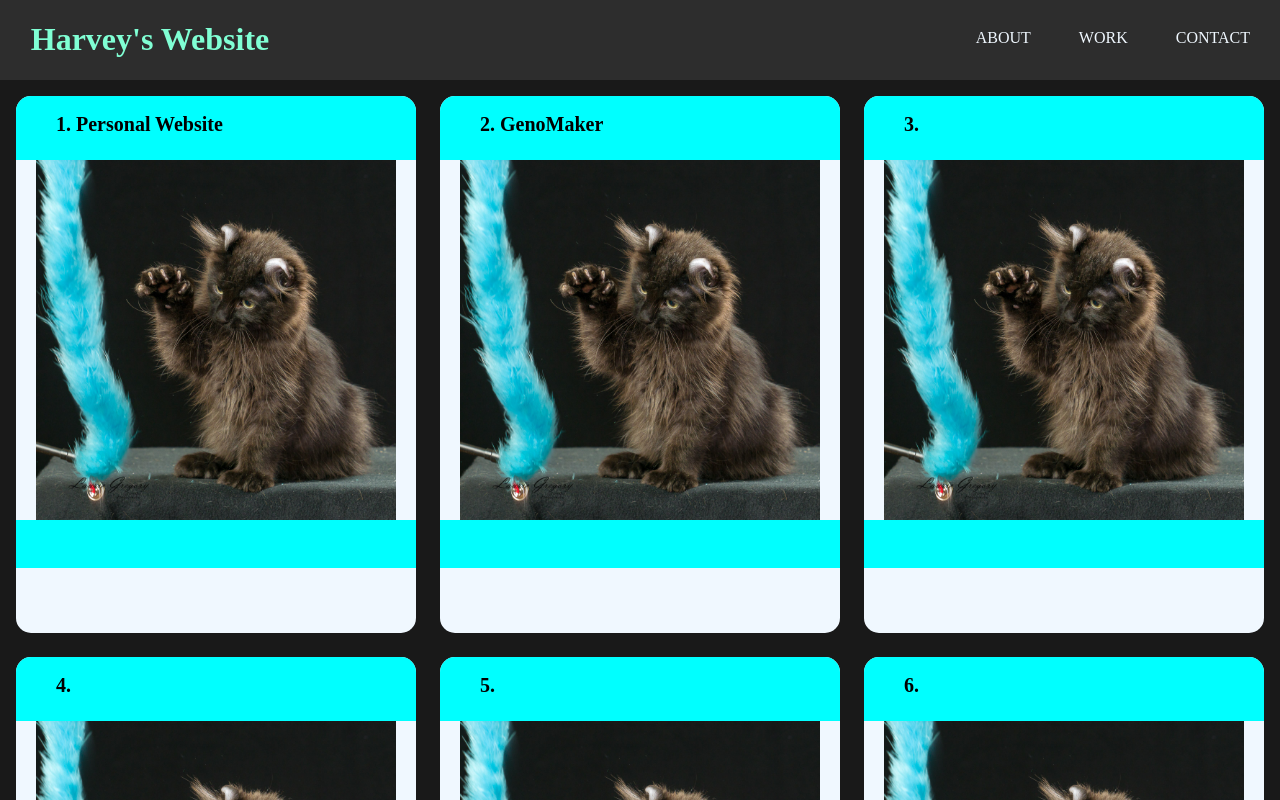
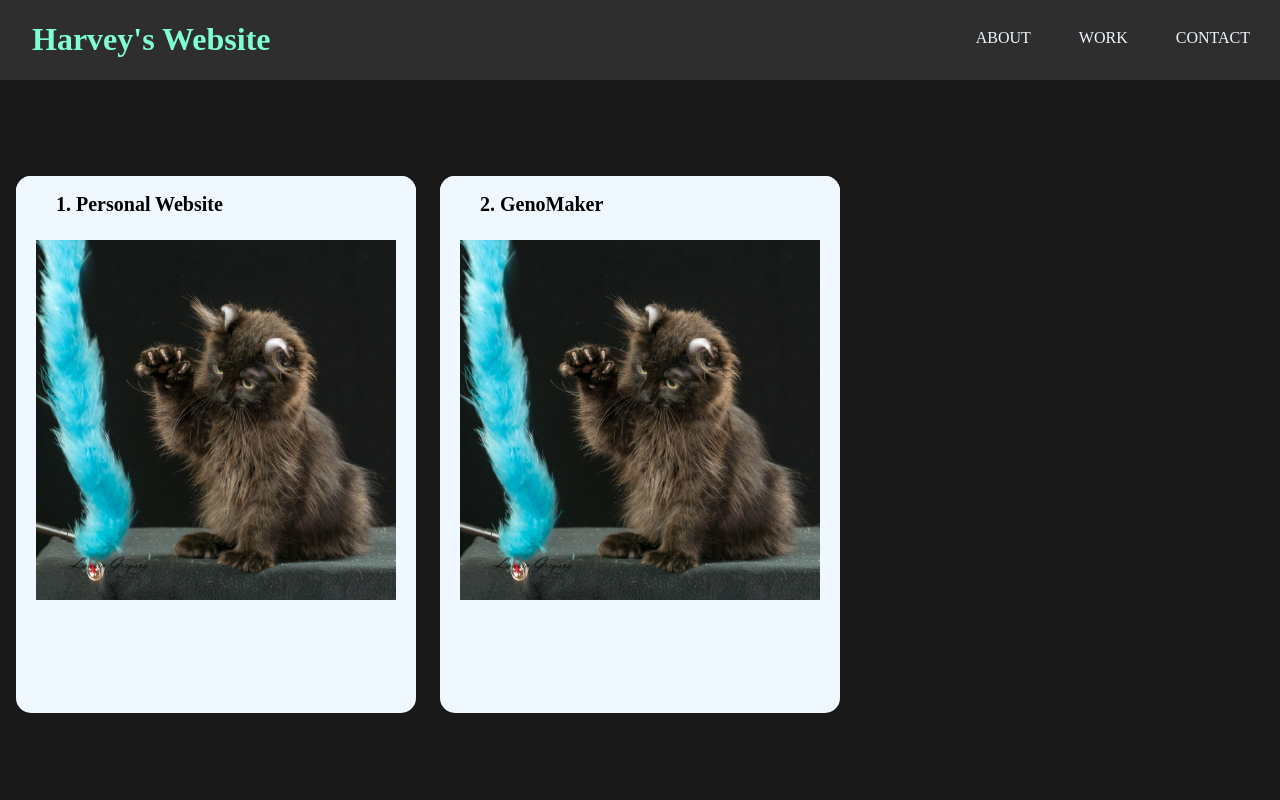
Before and after one commit to i-am-harveyt/PersonalWeb, a React (Create React App) app: page /PersonalWeb/work in a window 1280 px wide. Shown: the top 800 px of the page. Built offline with nearby package versions, Linux system fonts and the light colour scheme.

Commit message:
Change About content, set header 'sticky'

```diff
--- a/package.json
+++ b/package.json
@@ -9,6 +9,7 @@
     "@testing-library/user-event": "^13.5.0",
     "react": "^17.0.2",
     "react-dom": "^17.0.2",
+    "react-icons": "^4.3.1",
     "react-router-dom": "^6.2.1",
     "react-scripts": "5.0.0",
     "web-vitals": "^2.1.4"
--- a/src/Components/ContentBlock/ContentBlock.css
+++ b/src/Components/ContentBlock/ContentBlock.css
@@ -1,7 +1,7 @@
 :root{
-    --blockbackground: rgb(240, 248, 255);
+    --blockbackground: aliceblue;
     --fontcolor: rgb(60, 60, 60);
-    --testcolor: aqua;
+    --barcolor: aliceblue;
     --h2size: 20px;
 }
 
@@ -22,7 +22,7 @@ h2{
 
 .head-bar{
     height:4rem;
-    background-color: var(--testcolor);
+    background-color: var(--barcolor);
     border-radius: 15px 15px 0 0;
     padding-left: 10%;
     padding-right: 10%;
@@ -41,7 +41,7 @@ h2{
     width:100%;
     height:100%;
     height:3rem;
-    background-color: var(--testcolor);
+    background-color: var(--barcolor);
 }
 
 .word-block{
--- a/src/Components/Header/Header.css
+++ b/src/Components/Header/Header.css
@@ -1,10 +1,14 @@
 header {
-  background-color: rgb(50, 50, 50, 0.85);
+  top: 0;
+  margin-top: 0;
+  position: sticky;
+  z-index: 1; /*Ensure it will stay at top*/
+  height: 5rem;
+  width: 100%;
+  background-color: rgba(50, 50, 50, 0.85);
+  display: flex;
   text-align: center;
-  position: fixed;
-  z-index: 999; /*Ensure it will stay at top*/
-  width: 100%;
-  top: 0;
+  justify-content: center;
 }
 
 a:link{
@@ -89,6 +93,7 @@ header h1 {
 
 nav {
   position: absolute;
+  z-index: 2;
   width: 10rem;
   height: 1000%;
   text-align: left;
@@ -131,8 +136,14 @@ nav a:hover {
   }
 
   header {
+    text-align: unset;
+    justify-content: unset;
     display: grid;
     grid-template-columns: minmax(300px, 300px) auto minmax(100px, 300px) minmax(10px, 30px);
+  }
+
+  h1{
+    margin-left: 2rem;
   }
 
   nav {
--- a/src/Pages/About.js
+++ b/src/Pages/About.js
@@ -1,5 +1,6 @@
 import React from "react";
 import "../Styles/Content.css";
+import { AiFillGithub } from "react-icons/ai";
 
 export default function About() {
   return (
@@ -33,7 +34,7 @@ export default function About() {
           2020學年，也是一個對我未來規劃最大衝擊的時期。算是為了準備修習由經濟系所主導的「資料分析與社會研究跨域專長」，我回過頭來修習由資管系所開設的商管程式設計。Python
           對從 Java 入門，並且被 C
           語言鍛鍊過的我來說算是比較容易。在理解課程內容以及作業撰寫比較順利，過去所學習的知識也幫助我可以盡量優化自己的程式碼。而在期末專案中，自己得以順利建立一個較為完整的專案
-          GenoMaker，並且彌補其他組員實力不足的缺陷。我也在課程的休息中，通過孔令傑老師的介紹學到程式如何在管理中發揮作用，以及在萬事達卡來這裡分享時萌發對資料科學的好奇心。
+          GenoMaker，並且在過往經驗與能力的支持下彌補了其他組員實力不足的缺陷。我也在課程的休息中，通過孔令傑老師的介紹學到程式如何在管理中發揮作用，以及在萬事達卡來課堂分享時萌發對資料科學的好奇心。
           <br />
           在下學期，我才終於確立自己想到資管所學習的志向，我想尋求更多的鍛鍊，不但想對資料科學有更近一步的學習，也想利用這個過程繼續鍛鍊自己的
           Programming
@@ -41,8 +42,6 @@ export default function About() {
         </p>
 
         <h2>程式方面經歷：</h2>
-
-        <a href="https://github.com/i-am-harveyt/">My GitHub Page</a>
 
         <ol>
           <li>
@@ -57,6 +56,12 @@ export default function About() {
             參加社會模擬工作坊，於工作坊內競賽中以程式實作個人行為模式的模型，加以預測在不同條件下個體的行為模式，以及在社會情境中引發的結果。獲得該競賽第一名。
           </li>
         </ol>
+
+        <p>過往所撰寫過的程式碼（包含練習用）</p>
+        <a href="https://github.com/i-am-harveyt/">
+          <AiFillGithub />
+          My Github Page
+        </a>
       </div>
     </div>
   );
--- a/src/Pages/Work.js
+++ b/src/Pages/Work.js
@@ -9,11 +9,6 @@ export default function Work() {
       <div className="blocks">
       <ContentBlock title="1. Personal Website"/>
       <ContentBlock title="2. GenoMaker"/>
-      <ContentBlock title="3. "/>
-      <ContentBlock title='4. '/>
-      <ContentBlock title='5. '/>
-      <ContentBlock title='6. '/>
-      <ContentBlock title='7. '/>
       </div>
     </div>
   );
--- a/src/Styles/Content.css
+++ b/src/Styles/Content.css
@@ -6,7 +6,7 @@
     width: auto;
     height: auto;
     background-color: aliceblue;
-    margin-top: 6rem;
+    margin-top: 2rem;
     margin-left: auto;
     margin-right: auto;
 }
```
Also changed, not shown: 1 other file (tests, documents, lock files or other folders).
